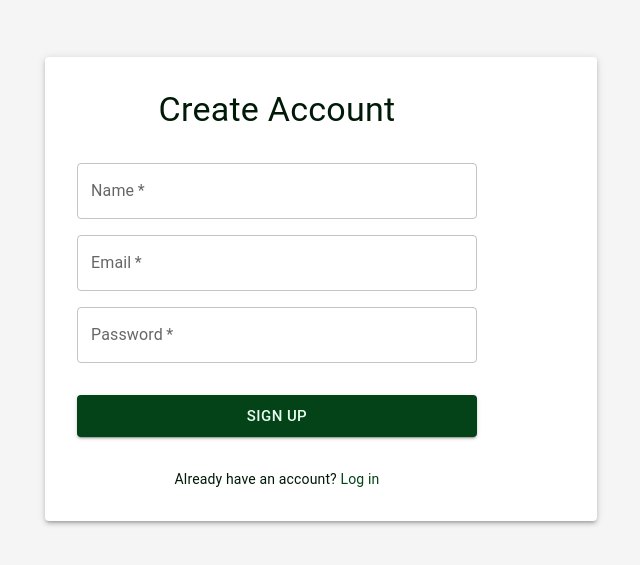
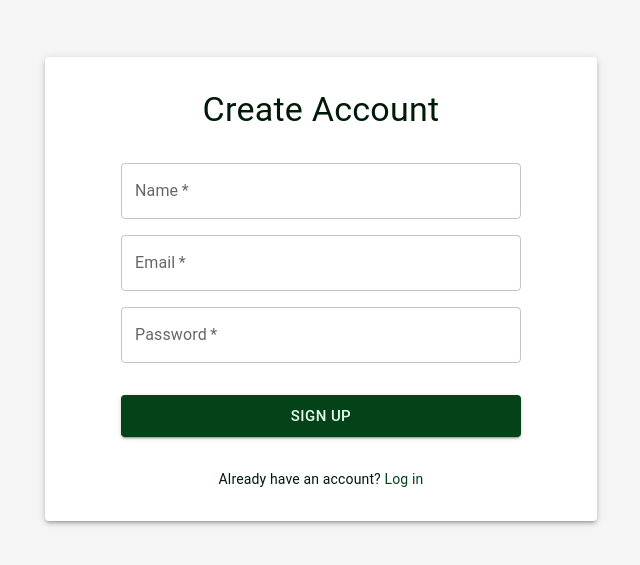
Before and after one commit to BorisStricky/pocket-family, a React (Vite) app in the folder frontend/: page /signup in a window 1280 px wide. Shown: the part 111-676 px from the top of the page, without its empty margins (319-959 px from the left). Built offline with nearby package versions, Linux system fonts and the light colour scheme; no server answers; what ag-grid-community would draw is missing.

Commit message:
small frontend fix

```diff
--- a/frontend/src/features/auth/components/AuthForm.tsx
+++ b/frontend/src/features/auth/components/AuthForm.tsx
@@ -80,6 +80,7 @@ export function AuthForm({ mode, onSubmit, isLoading = false, error = null }: Au
         gap: 2,
         width: '100%',
         maxWidth: 400,
+        mx: 'auto',
       }}
     >
       <Typography variant="h4" component="h1" sx={{ mb: 2, textAlign: 'center' }}>
--- a/frontend/src/pages/login_page.tsx
+++ b/frontend/src/pages/login_page.tsx
@@ -54,7 +54,7 @@ export default function LoginPage() {
       <Container maxWidth="sm">
         <Paper elevation={3} sx={{ p: 4 }}>
           {IS_DEMO_MODE && (
-            <Box sx={{ mb: 3, display: 'flex', flexDirection: 'column', gap: 1 }}>
+            <Box sx={{ mb: 3, display: 'flex', flexDirection: 'column', gap: 1, maxWidth: 400, mx: 'auto' }}>
               <Button
                 variant="contained"
                 size="large"
```
Also changed, not shown: 1 other file (tests, documents, lock files or other folders).
